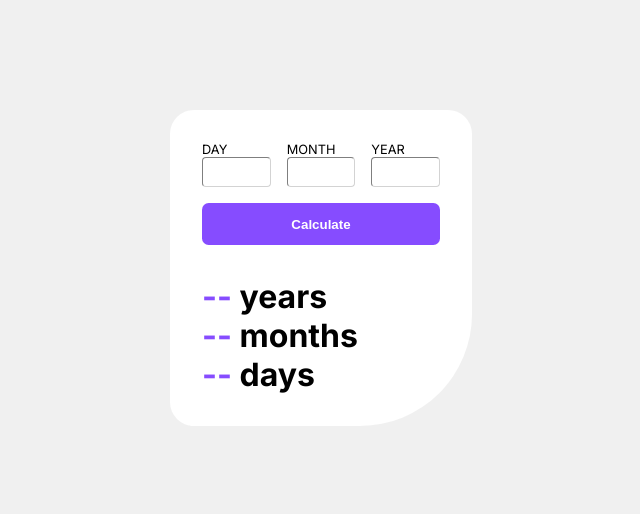
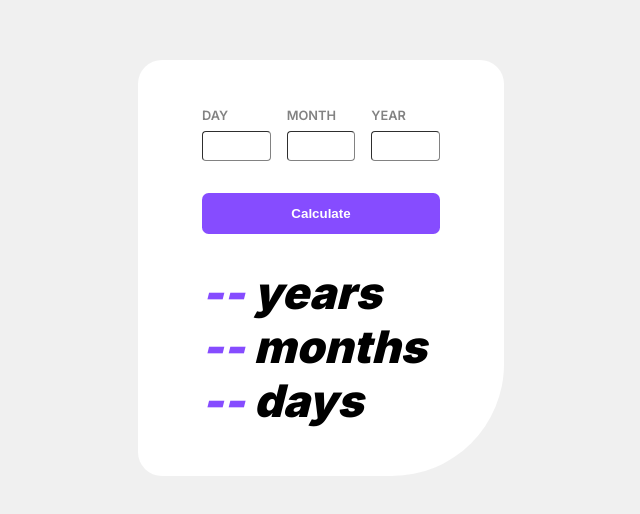
Before and after one commit to BrandTrump/Age-Calculator, a Next.js app: page / in a window 1280 px wide. Shown: the part 132-646 px from the top of the page, without its empty margins (319-959 px from the left). Built offline with nearby package versions, Linux system fonts and the light colour scheme.

Commit message:
style: adjusted form labels

```diff
--- a/components/styles/CalculatorCard.styled.ts
+++ b/components/styles/CalculatorCard.styled.ts
@@ -2,14 +2,14 @@ import styled from "styled-components";
 
 export const StyledCard = styled.div`
   background-color: white;
-  padding: 2em;
+  padding: 3em 4em;
   border-radius: 1.5em;
   border-bottom-right-radius: 7em;
 
   form {
     display: flex;
     flex-direction: column;
-    gap: 1em;
+    gap: 2em;
     margin-bottom: 2em;
 
     button {
@@ -31,18 +31,21 @@ export const StyledCard = styled.div`
 export const StyledInput = styled.div`
   display: flex;
   flex-direction: column;
+  gap: 0.5em;
 
   label {
     text-transform: uppercase;
     font-size: 0.8em;
+    font-weight: 600;
+    color: rgb(130 130 130);
   }
 
   input {
     max-width: 4em;
     padding: 0.5em;
     border-radius: 0.3em;
-    border-width: 0.1em;
-    border-color: lightgray;
+    border-width: 0.05em;
+    border-color: rgb(130 130 130);
   }
 `;
 
@@ -50,6 +53,9 @@ export const StyledDate = styled.div`
   h1 {
     margin: 0;
     padding: 0;
+    font-style: italic;
+    font-weight: 900;
+    font-size: 2.8em;
 
     span {
       color: rgb(134 76 255);
```
